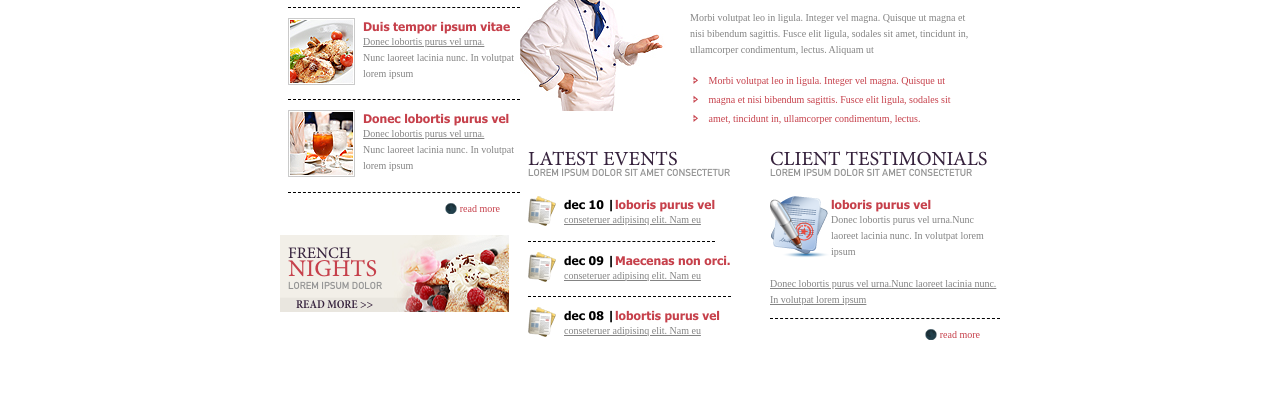
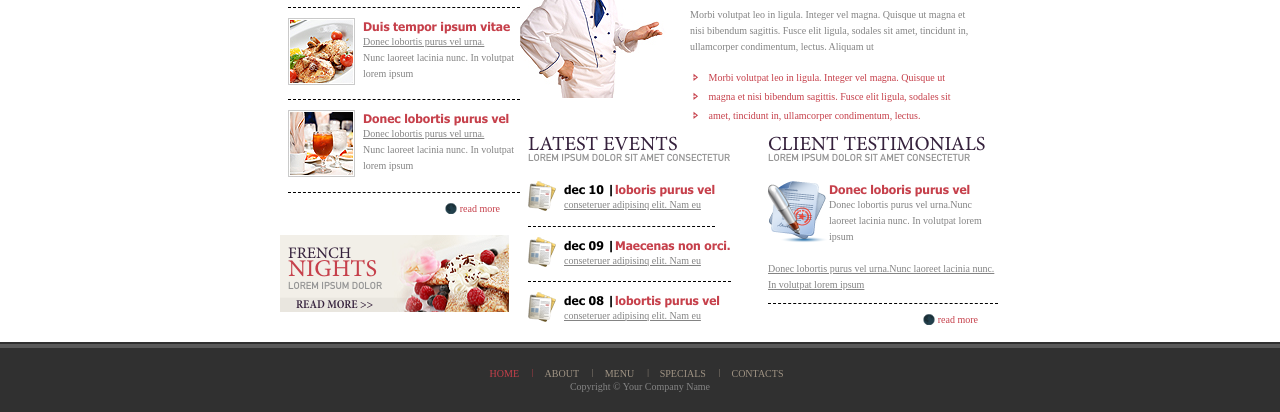
Before and after one commit to gitRussel/Restaurant-webpage, a website: page index.html in a window 1280 px wide. Shown: the part 533-945 px from the top of the page. Before the commit the page ends 884 px from the top, so only its background shows below. Drawn offline with Linux system fonts and the light colour scheme; a web font is replaced by a local one.

Commit message:
footer was added

```diff
--- a/css/main.css
+++ b/css/main.css
@@ -10,3 +10,4 @@
 @import "../sections/content-rightrow-welcome.css";
 @import "../sections/content-rightrow-latestevents.css";
 @import "../sections/content-rightrow-client.css";
+@import "../sections/footer.css";
--- a/index.html
+++ b/index.html
@@ -67,7 +67,7 @@
         <div class="content-left-row">
             <div class="left-row__text">
                 <h3 class="left-row__title">Today's Specials</h3>
-                <p class="left-row__description">Lorem ipsum dolor sit amet consectetur</p>
+                <p class="left-row__description">LOREM IPSUM DOLOR AMET, CONSECTETUER</p>
             </div>
 
             <ul class="left-row__list">
@@ -148,7 +148,8 @@
                             <img src="./images/icon-event.png" alt="picture" class="left-row-item__picture">
                         </div>
                         <div class="left-row-item__text">
-                            <h4 class="left-row-item__title"><span>dec 10 |</span>loboris purus vel</h4>
+                            <h4 class="left-row-item__title">
+                                <span>dec 10 |</span>loboris purus vel</h4>
                             <p class="left-row-item__subtitle">conseteruer adipisinq elit. Nam eu</p>
                         </div>
                     </li>
@@ -158,7 +159,8 @@
                             <img src="./images/icon-event.png" alt="picture" class="left-row-item__picture">
                         </div>
                         <div class="left-row-item__text">
-                            <h4 class="left-row-item__title"><span>dec 09 |</span>Maecenas non orci.</h4>
+                            <h4 class="left-row-item__title">
+                                <span>dec 09 |</span>Maecenas non orci.</h4>
                             <p class="left-row-item__subtitle">conseteruer adipisinq elit. Nam eu</p>
                         </div>
                     </li>
@@ -168,7 +170,8 @@
                             <img src="./images/icon-event.png" alt="picture" class="left-row-item__picture">
                         </div>
                         <div class="left-row-item__text">
-                            <h4 class="left-row-item__title"><span>dec 08 |</span>lobortis purus vel</h4>
+                            <h4 class="left-row-item__title">
+                                <span>dec 08 |</span>lobortis purus vel</h4>
                             <p class="left-row-item__subtitle">conseteruer adipisinq elit. Nam eu</p>
                         </div>
                     </li>
@@ -187,7 +190,7 @@
                             <img src="./images/client-icon.png" alt="picture" class="left-row-item__picture">
                         </div>
                         <div class="left-row-item__text">
-                            <h4 class="left-row-item__title">loboris purus vel</h4>
+                            <h4 class="left-row-item__title">Donec loboris purus vel</h4>
                             <p class="left-row-item__description">Donec lobortis purus vel urna.Nunc laoreet lacinia nunc. In volutpat lorem ipsum</p>
                             <p class="left-row-item__subtitle">Donec lobortis purus vel urna.Nunc laoreet lacinia nunc. In volutpat lorem ipsum</p>
                         </div>
@@ -198,6 +201,18 @@
             </div>
         </div>
     </div>
+
+    <div class="footer">
+        <div class="line"></div>
+        <div class="nav">
+            <a href="#" class="nav__link nav__link--active">Home</a>
+            <a href="#" class="nav__link">About</a>
+            <a href="#" class="nav__link">Menu</a>
+            <a href="#" class="nav__link">Specials</a>
+            <a href="#" class="nav__link">Contacts</a>
+        </div>
+        <div class="copyright">Copyright © Your Company Name</div>
+    </div>
 </body>
 
 </html>
--- a/sections/content-leftrow.css
+++ b/sections/content-leftrow.css
@@ -3,6 +3,7 @@
     text-transform: uppercase;
     margin-top: 22px;
     margin-left: 8px;
+    font-weight: normal;
 }
 .left-row__title{
     font-weight: normal;
--- a/sections/content-rightrow-client.css
+++ b/sections/content-rightrow-client.css
@@ -1,5 +1,5 @@
 .right-row__client-testimonials{
-    float: right;
+    float: left;
     width: 238px;
 }
 .right-row__client-testimonials .left-row__item{
@@ -17,3 +17,6 @@
 .right-row__client-testimonials .left-row__title{
     color: #35213c;
 }
+.right-row__client-testimonials .left-row__text{
+    margin-top: 10px;
+}
--- a/sections/content-rightrow-latestevents.css
+++ b/sections/content-rightrow-latestevents.css
@@ -11,3 +11,6 @@
 .right-row__letest-events .left-row-item__title span{
     color: black;
 }
+.right-row__letest-events .left-row__text{
+    margin-top: 10px;
+}
--- a/sections/content-rightrow-welcome.css
+++ b/sections/content-rightrow-welcome.css
@@ -1,8 +1,8 @@
 .right-row-welcome__mtext{
     font-family: "MinionPro-Capt";
     text-transform: uppercase;
-    margin-top: 23px;
-    margin-left: 6px;
+    margin-top: 20px;
+    margin-left: 7px;
 }
 .right-row-welcome__title{
     font-weight: normal;
@@ -19,7 +19,7 @@
 .right-row-welcome__image{
     position: absolute;
     display: inline-block;
-    margin-top: 10px;
+
 }
 .right-row-welcome__description{
     font-family: "arialbd";
--- a/sections/content.css
+++ b/sections/content.css
@@ -1,6 +1,7 @@
 .content{
     margin-top: 3px;
     display: flex;
+    flex-wrap: wrap-reverse;
     flex-direction: row;
     justify-content: flex-start;
     height: 100%;
--- /dev/null
+++ b/sections/footer.css
@@ -0,0 +1,33 @@
+.footer .nav__link{
+    font-family: "tahoma";
+    font-weight: normal;
+    font-size: 0.625rem;
+}
+.footer{
+    position: absolute;
+    width: 100%;
+    height: 70px;
+    background-color: #303030;
+    vertical-align: middle;
+    text-align: center;
+}
+.footer .nav__link:after{
+    content: '|';
+    height: 13px;
+}
+.footer .copyright{
+    font-family: "tahoma";
+    font-weight: normal;
+    font-size: 0.625rem;
+    color: #848484;
+    margin-top: -6px;
+}
+.footer .line{
+    margin-top: 2px;
+    width: 100%;
+    height: 4px;
+    background-color: #595959;
+}
+.footer .nav{
+margin-top: 20px;
+}
```
